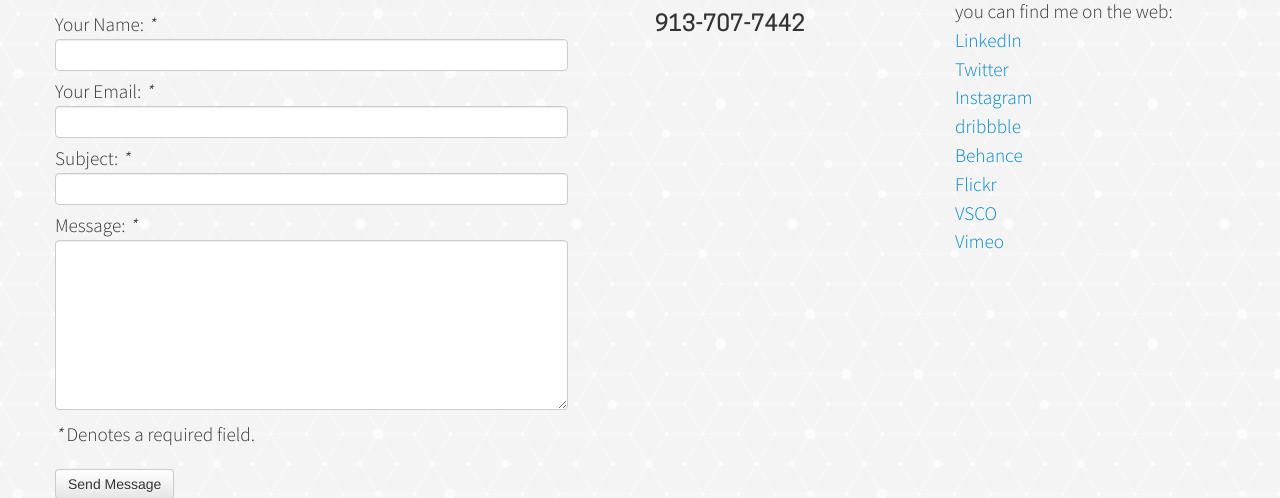
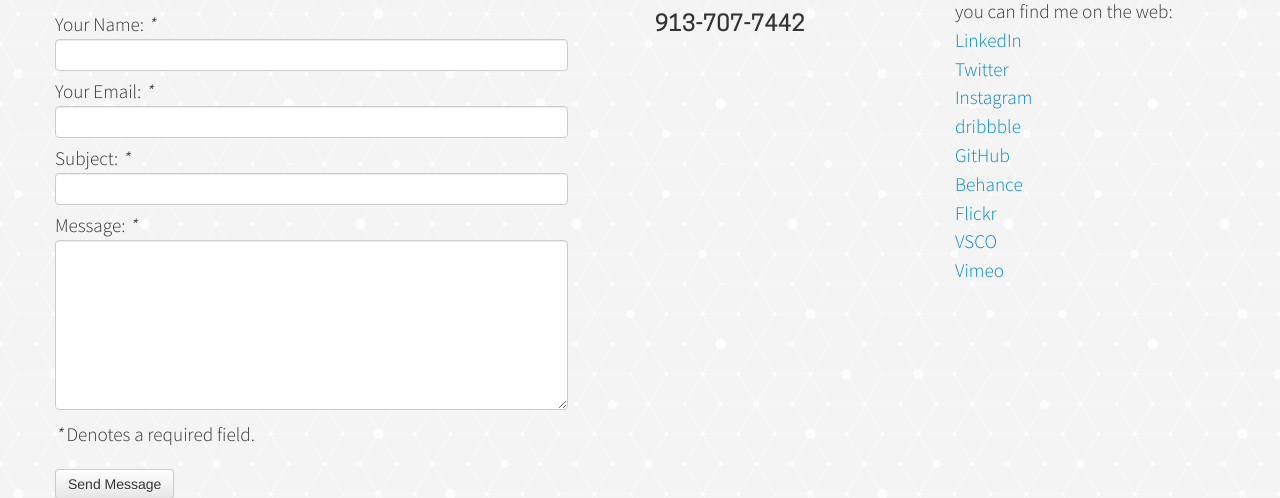
Before and after one commit to kylejohnston/kyle, a PHP site: page /about-kyle-johnston in a window 1280 px wide. Shown: the part 1277-1775 px from the top of the page. Run offline with PHP 8.4, Linux system fonts and the light colour scheme; some libraries are stand-ins or nearby versions.

Commit message:
Added link to GitHub profile
Duh.

```diff
--- a/about-kyle-johnston.php
+++ b/about-kyle-johnston.php
@@ -121,6 +121,7 @@
 				<a class="twitter" href="https://twitter.com/creativecohort">Twitter</a><br>
 				<a class="instagram" href="https://instagram.com/kylejohnston/">Instagram</a><br>
 				<a class="dribbble" href="https://dribbble.com/kylejohnston">dribbble</a><br>
+				<a class="github" href="https://github.com/kylejohnston">GitHub</a><br>
 				<a class="behance" href="https://www.behance.net/KyleJohnston">Behance</a><br>
 				<a class="flickr" href="http://www.flickr.com/photos/flow14/">Flickr</a><br>
 				<a class="vsco" href="http://kylejohnston.vsco.co/">VSCO</a><br>
```
